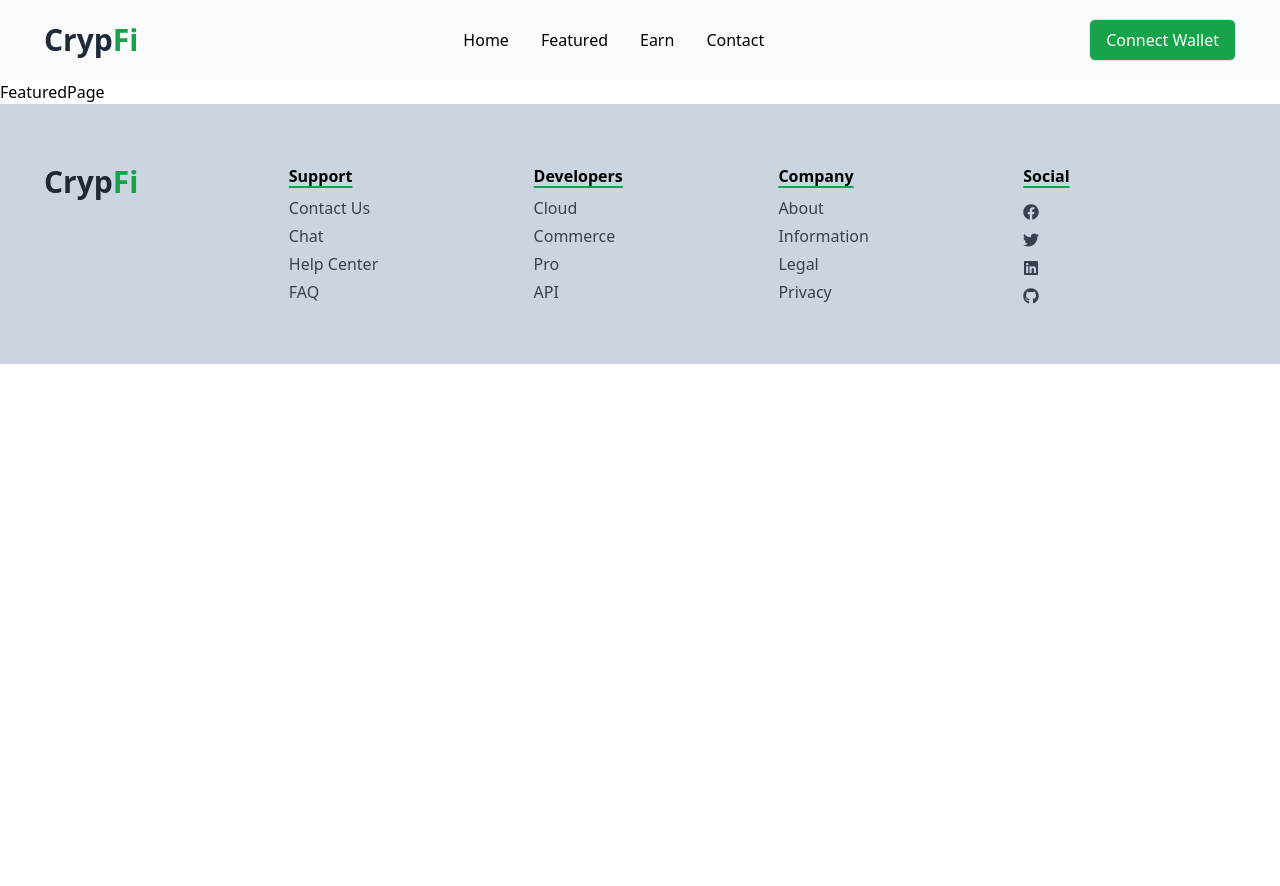
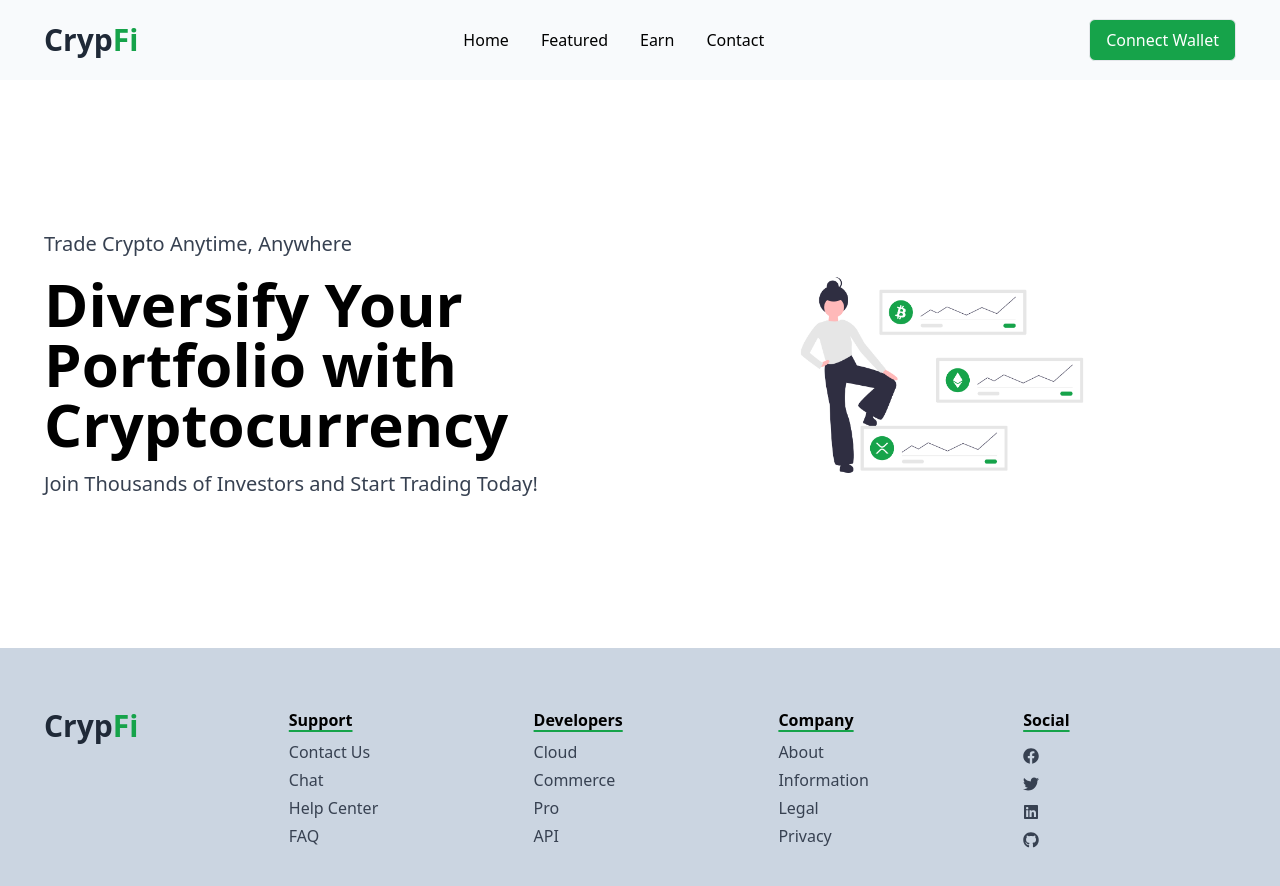
Before and after one commit to Askari64/CrypFi, a React (Vite) app: page /featured in a window 1280 px wide. Shown: the top 886 px of the page. Before the commit the page ends 800 px from the top, so only its background shows below. Built offline with nearby package versions, Linux system fonts and the light colour scheme; the HTML template or start-up script is replaced by a standard one.

Commit message:
working on featured page hero section

```diff
--- a/src/pages/FeaturedPage.jsx
+++ b/src/pages/FeaturedPage.jsx
@@ -1,7 +1,32 @@
+import cryptoPortfolio from "../assets/crypto-portfolio.png";
+
 function FeaturedPage() {
   return (
-    <div>FeaturedPage</div>
-  )
+    <section className=" w-full ">
+      <div className=" grid lg:grid-cols-2 gap-4 max-w-[1240px] mx-auto md:my-[150px] sm:my-[100px] my-[60px] px-6">
+        {/*Left*/}
+        <div>
+          <h2 className=" font-normal text-lg md:text-xl text-gray-700">
+            Trade Crypto Anytime, Anywhere
+          </h2>
+          <p className=" font-bold text-2xl sm:text-4xl md:text-6xl my-4">
+            Diversify Your Portfolio with Cryptocurrency
+          </p>
+          <p className=" font-normal text-lg md:text-xl text-gray-700">
+            Join Thousands of Investors and Start Trading Today!
+          </p>
+        </div>
+        {/*Right*/}
+        <div>
+          <img
+            className=" w-[60%] mx-auto mt-6"
+            src={cryptoPortfolio}
+            alt="Crypto Dashboard"
+          />
+        </div>
+      </div>
+    </section>
+  );
 }
 
-export default FeaturedPage
+export default FeaturedPage;
```
Also changed, not shown: src/assets/crypto-portfolio.png (added).
